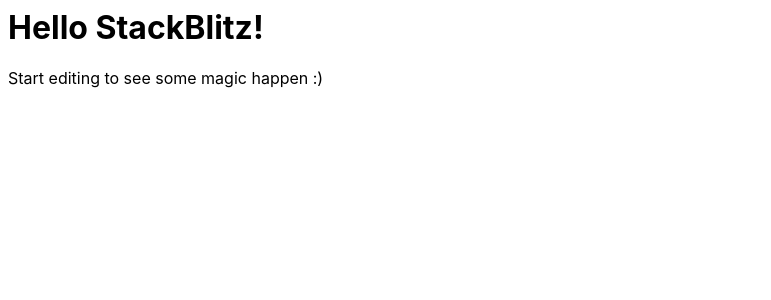
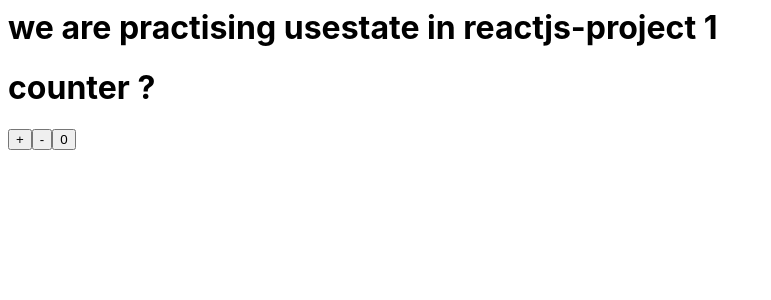
Before and after one commit to nasagaurav/react-g-topic1-usestate-, a React (Create React App) app: page / in a window 1280 px wide. Shown: the top 300 px of the page, without its empty margins (0-771 px from the left). Built offline with nearby package versions, Linux system fonts and the light colour scheme.

Commit message:
1 file modified

```diff
--- a/src/App.js
+++ b/src/App.js
@@ -1,11 +1,14 @@
-import React from "react";
-import "./style.css";
+import React from 'react';
+import './style.css';
 
 export default function App() {
   return (
     <div>
-      <h1>Hello StackBlitz!</h1>
-      <p>Start editing to see some magic happen :)</p>
+      <h1>we are practising usestate in reactjs-project 1</h1>
+      <h1>counter ? </h1>
+      <button>+</button>
+      <button>-</button>
+      <button>0</button>
     </div>
   );
 }
```
